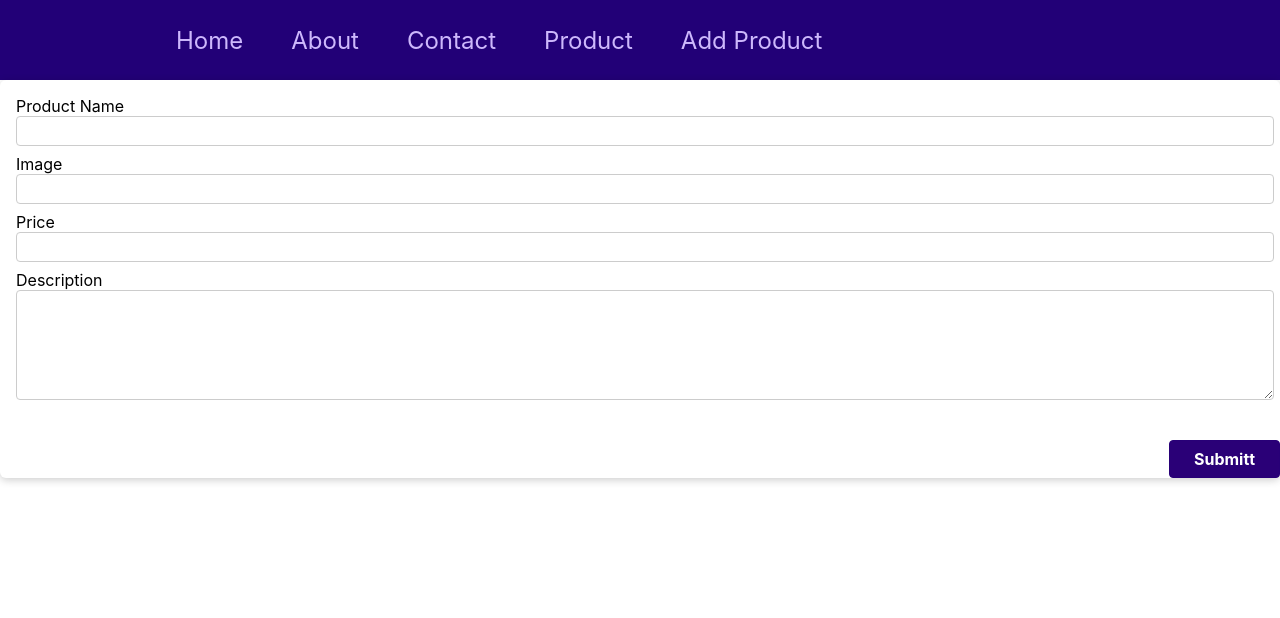
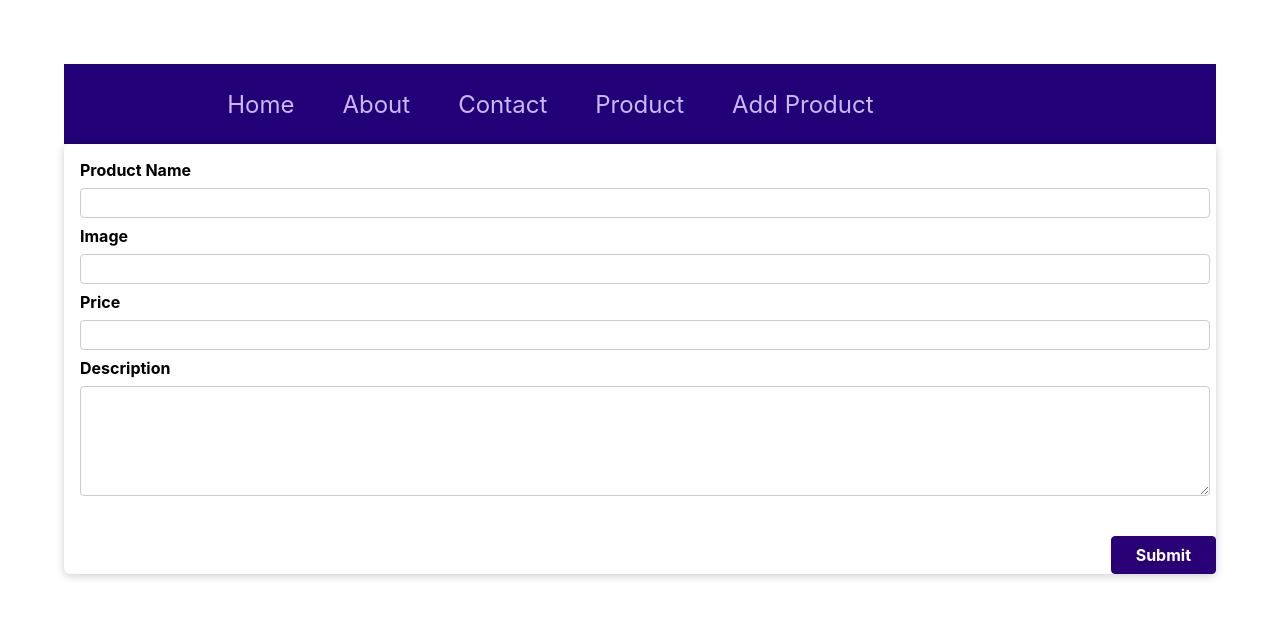
Before and after one commit to ImaranAnsari/myfirst, a React (Create React App) app: page /Add/Product in a window 1280 px wide. Shown: the top 618 px of the page. Built offline with nearby package versions, Linux system fonts and the light colour scheme.

Commit message:
addproduct
add product page and many changes

```diff
--- a/src/Components/Layouts/Layouts.js
+++ b/src/Components/Layouts/Layouts.js
@@ -2,7 +2,7 @@ import Styles from "./Layouts.module.css";
 import MainMenu from "./MainMenu";
 
 function Layouts(props) {
-    return <div className={Styles.mainMenu}>
+    return <div className={Styles.main}>
         <main><MainMenu /></main>
         {props.children}
     </div>
--- a/src/Components/Layouts/Layouts.module.css
+++ b/src/Components/Layouts/Layouts.module.css
@@ -1,5 +1,5 @@
 .main {
     margin: 4rem auto;
-    width: 80%;
-    max-width: 80rem;
+    width: 90%;
+    max-width: 100rem;
 }
--- a/src/Components/Product/AddProductForm.js
+++ b/src/Components/Product/AddProductForm.js
@@ -5,13 +5,12 @@ import CustomWrapper from "../Layouts/CustomWrapper";
 //import Product from "../../pages/Product";
 
 function AddProductForm() {
-
     const Product_Name_ref = useRef();
     const Image_ref = useRef();
     const Price_ref = useRef();
     const Description_ref = useRef();
 
-    function submittHandler(event) {
+    function submitHandler(event) {
         event.preventDefault();
         const Product_Name = Product_Name_ref.current.value;
         const Image = Image_ref.current.value;
@@ -25,27 +24,26 @@ function AddProductForm() {
             Description
         }
         console.log(product);
+        console.log(Product_Name);
     }
-
-
     return <CustomWrapper>
-        <form className={Styles.form} omSubmitt={submittHandler}>
+        <form className={Styles.form} onSubmit={submitHandler}>
             <div className={Styles.groups}>
-                <lebel htmlFor="Product_Name">Product Name</lebel>
+                <label htmlFor="Product_Name">Product Name</label>
                 <input type="test" placeholder="" id="Product_Name" ref={Product_Name_ref} />
             </div>
 
             <div className={Styles.groups}>
-                <lebel htmlFor="Image">Image</lebel>
+                <label htmlFor="Image">Image</label>
                 <input type="test" placeholder="" id="Image" ref={Image_ref} />
             </div>
 
             <div className={Styles.groups}>
-                <lebel htmlFor="Price">Price</lebel>
+                <label htmlFor="Price">Price</label>
                 <input type="test" placeholder="" id="Price" ref={Price_ref} />
             </div>
             <div className={Styles.groups}>
-                <lebel htmlFor="Description">Description</lebel>
+                <label htmlFor="Description">Description</label>
                 < textarea rows="5" id="Description" ref={Description_ref} />
             </div>
 
@@ -53,7 +51,7 @@ function AddProductForm() {
         </form>
 
         <div className={Styles.btn}>
-            <button>Submitt</button>
+            <button>Submit</button>
         </div>
     </CustomWrapper>
 
--- a/src/Components/Product/ProductItem.js
+++ b/src/Components/Product/ProductItem.js
@@ -5,11 +5,12 @@ function productItem(props) {
     return <li key={props.item.id}>
         <CustomWrapper>
             <div className={Styles.image}>
-                <img src={props.item.image} alt="no"/>
+                <img src={props.item.image} alt="NoImage" />
             </div>
             <div className={Styles.content}>
+
                 <h2>{props.item.product_name}</h2>
-                <p>{props.item.discription}</p>
+                <p>{props.item.description}</p>
                 <h4>{props.item.price}</h4>
 
             </div>
--- a/src/pages/Product.js
+++ b/src/pages/Product.js
@@ -1,35 +1,36 @@
+
+import { Component } from "react";
+import ProductList from "../Components/Product/ProductList";
 
 
-import ProductList from "../Components/Product/ProductList";
-// import Images from "../Components/Images";
 function Product() {
     let products = [
         {
             id: "p1",
             product_name: "City Tour",
-            image: src= "https://drive.google.com/file/d/1sknRnMlPK53Vjt92QKEYzF1V9A7ur7Ze/view?usp=sharing",
-            discription: "Its a wonderful tour.",
+            image: "https://drive.google.com/file/d/1sknRnMlPK53Vjt92QKEYzF1V9A7ur7Ze/view?usp=sharing",
+            description: "Its a wonderful tour.",
             price: "25000"
         },
         {
             id: "p2",
             product_name: "Forest Tour",
             image: "https://drive.google.com/file/d/0B-BnXe94NzotZ3RtNzV0aW8tQTA/view?usp=sharing&resourcekey=0-x06X6JX1zOLRCKL97SbHRw",
-            discription: "Its a Refresh tour.",
+            description: "Its a Refresh tour.",
             price: "40000"
 
         },
         {
             id: "p3",
             product_name: "work Tour",
-            image: "https://drive.google.com/drive/u/0/folders/0B-BnXe94NzotcnJjYmh6SDRaQ0k?resourcekey=0-dFzbsCtN1lCUdfTDixcM9g",
-            discription: "Good Experience on tour.",
+            image: "https://drive.google.com/file/d/1qeoIE1HZJyhdPmAybXcz-JPUIM5ZN7tU/view?usp=sharing",
+            description: "Good Experience on tour.",
             price: "20000"
         }
     ]
     return <div>
 
-            <ProductList products={products} />
+        <ProductList products={products} />
 
     </div>
 
```
